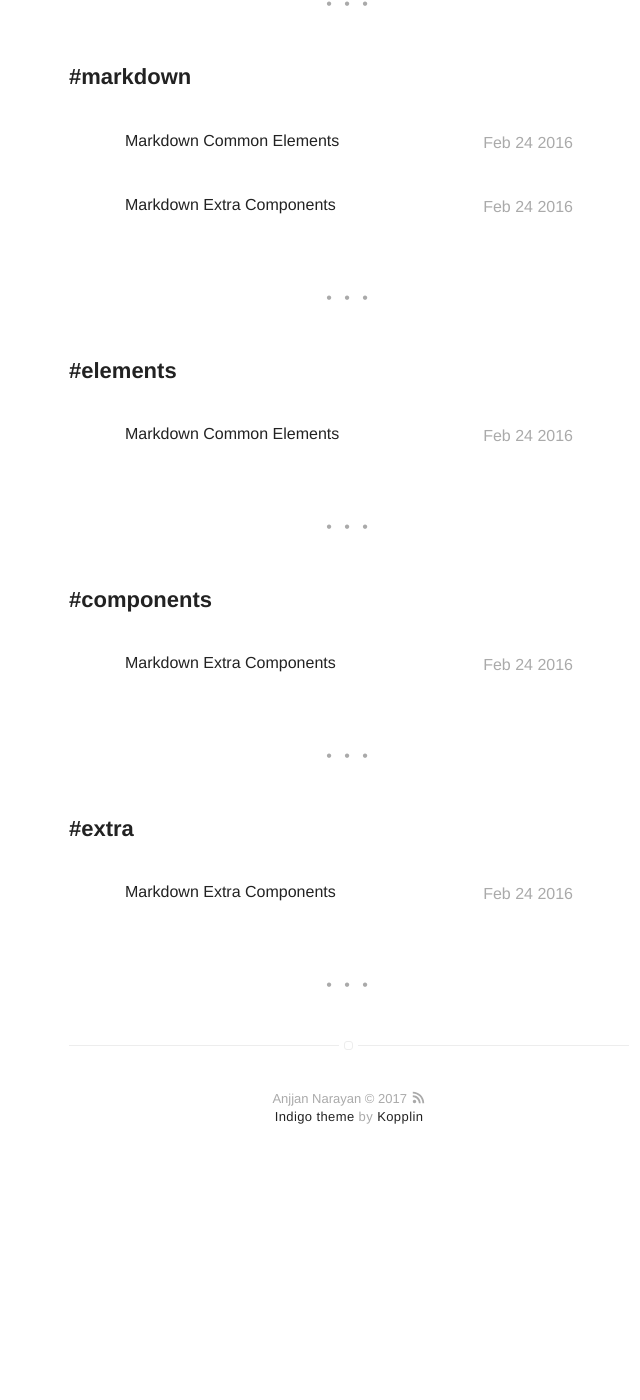
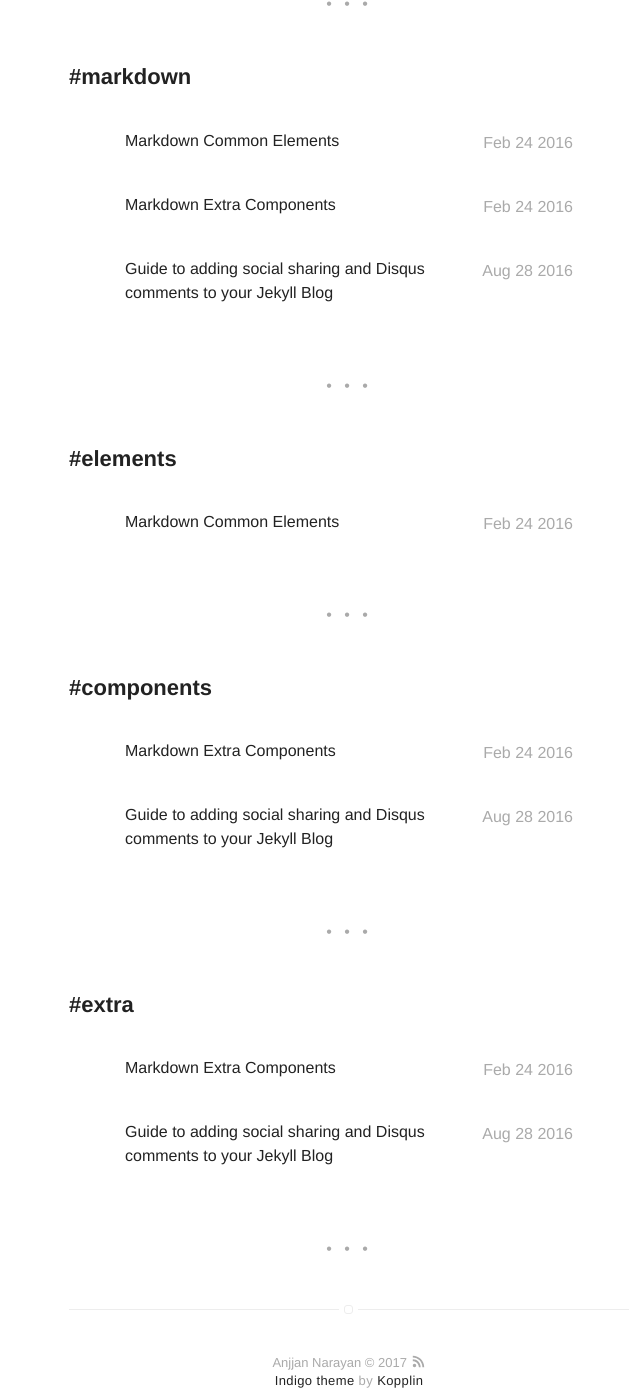
Before and after one commit to ajnarayan/ajnarayan.github.io, a Jekyll site: the page built from tags.html, in a window 1280 px wide and 1400 px high, scrolled down 846 px. Shown: the whole window, without its empty margins (291-931 px from the left). Built offline with Jekyll 4.4.1, drawn with Linux system fonts in a browser that asks for light colours; before the commit the page ends 2035 px from its top, so only the background shows below that.

Commit message:
Blog fix

```diff
--- a/_posts/2016-08-28-Guide-to-adding-social-sharing-and-Disqus-comments-to-your-Jekyll-Blog.markdown
+++ b/_posts/2016-08-28-Guide-to-adding-social-sharing-and-Disqus-comments-to-your-Jekyll-Blog.markdown
@@ -2,6 +2,15 @@
 layout: post
 title: Guide to adding social sharing and Disqus comments to your Jekyll Blog
 date: 2016-08-28 10:30:31
+image: /assets/images/markdown.jpg
+headerImage: false
+tag:
+- markdown
+- components
+- extra
+blog: true
+author: anjjannarayan
+description: Guide to adding social and Disqus comments to your Jekyll Blog
 ---
 
 In my previous blog post I had writen a guide that enables you to create your own blog using Jekyll. In this blog post we will describe the necessary steps to append links to share your blog on Twitter, Facebook and Google+.
```
Also changed, not shown: screen-shot.png (deleted).
